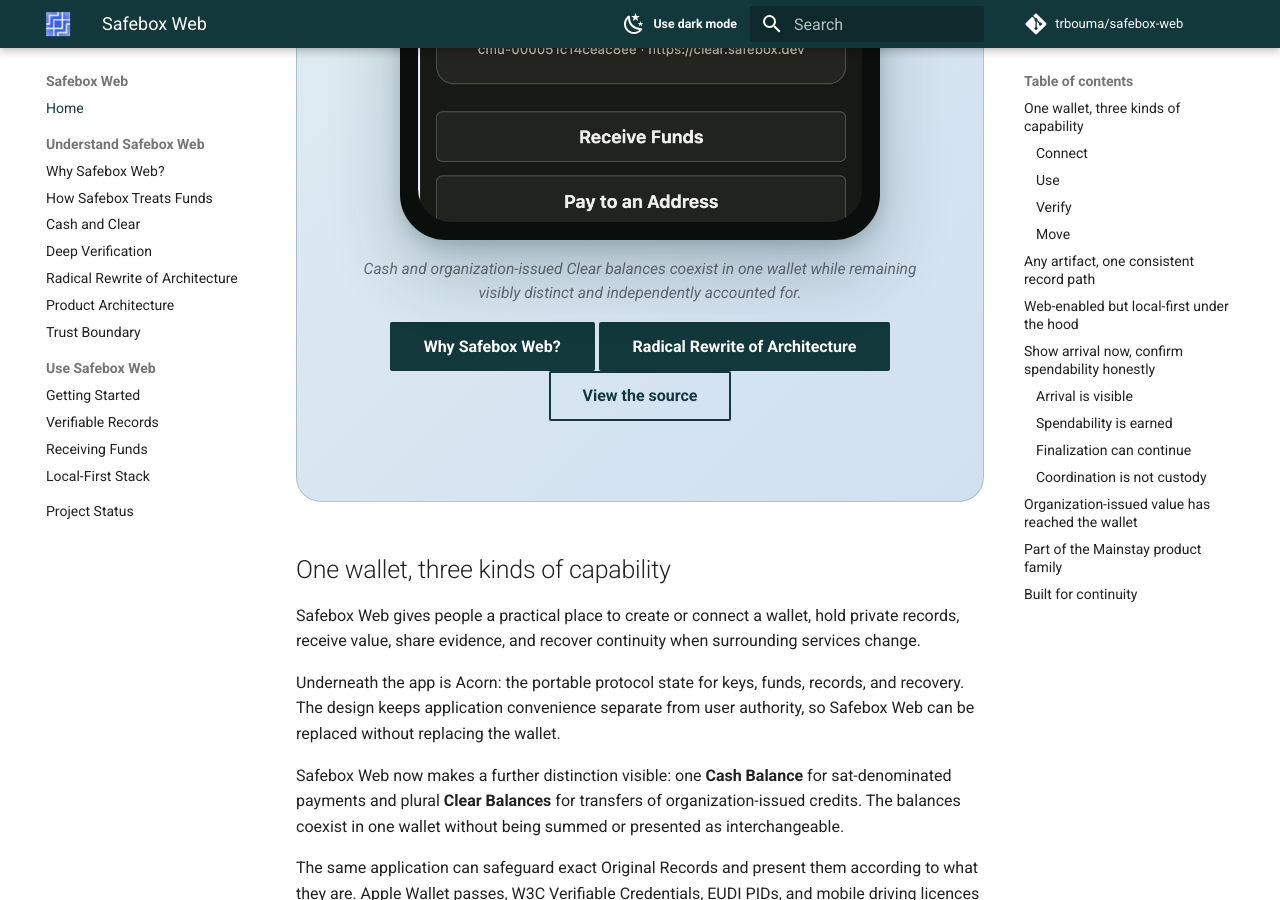
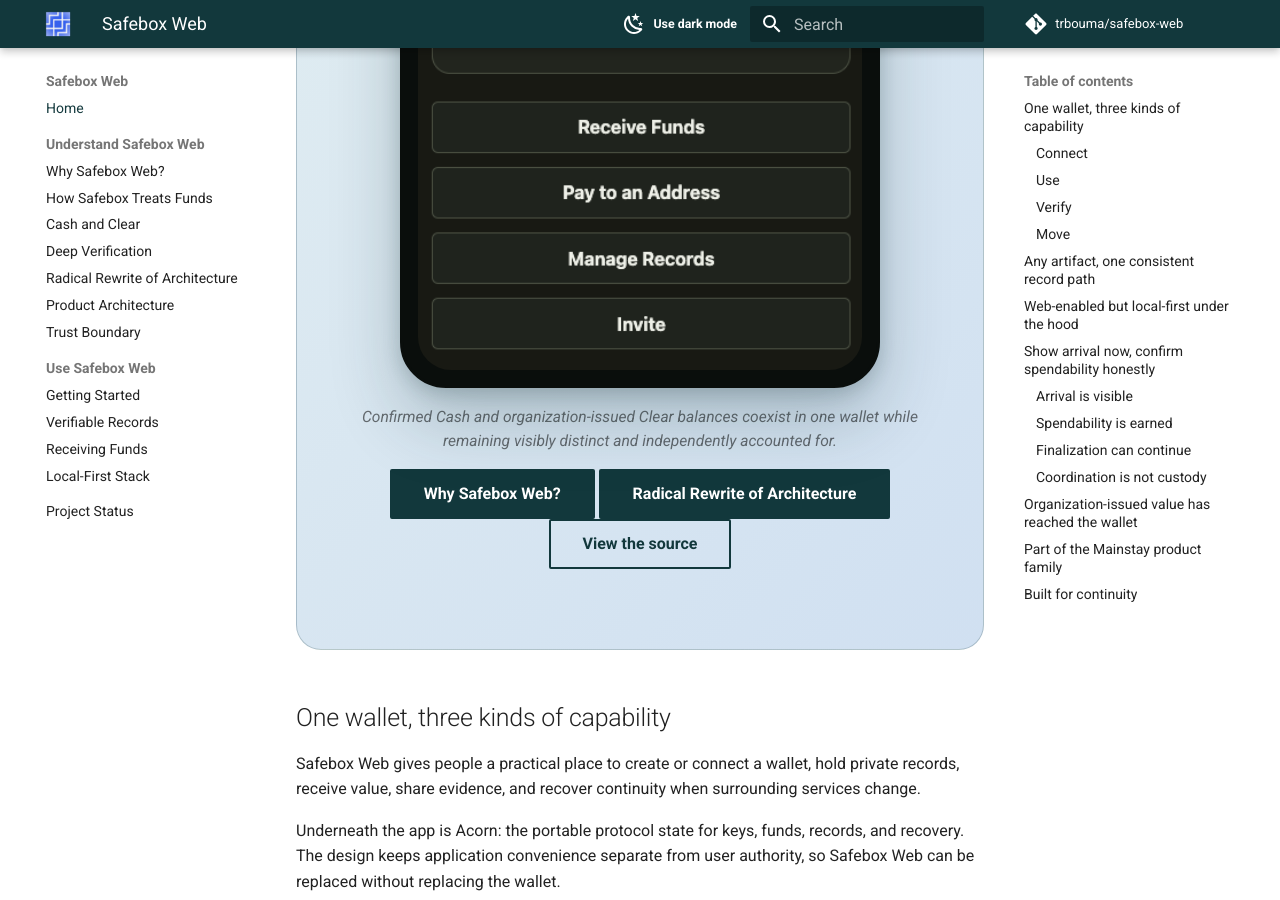
Before and after one commit to trbouma/safebox-web, an MkDocs documentation site: the page built from website/index.md, in a window 1280 px wide and 900 px high, scrolled down 1117 px. Built offline with MkDocs 1.6.1 and Material for MkDocs 9.7.7, drawn with Linux system fonts in a browser that asks for light colours; comment, search, counter and statistics services are not loaded.

Commit message:
web update screenshot

```diff
--- a/website/index.md
+++ b/website/index.md
@@ -14,9 +14,9 @@
 <figure class="safebox-phone" markdown>
   <div class="safebox-phone-frame">
     <span class="safebox-phone-speaker" aria-hidden="true"></span>
-    <img src="assets/images/safebox-phone-app.png" alt="Safebox Web mobile app in Connected Mode showing a Cash Balance and a separate Clear Balance">
+    <img src="assets/images/safebox-phone-app.png" alt="Safebox Web mobile app in Connected Mode showing a confirmed Cash Balance and a separately confirmed Clear Balance">
   </div>
-  <figcaption>Cash and organization-issued Clear balances coexist in one wallet while remaining visibly distinct and independently accounted for.</figcaption>
+  <figcaption>Confirmed Cash and organization-issued Clear balances coexist in one wallet while remaining visibly distinct and independently accounted for.</figcaption>
 </figure>
 
 [Why Safebox Web?](why-safebox-web.md){ .md-button .md-button--primary }
```
Also changed, not shown: website/assets/images/safebox-phone-app.png.
